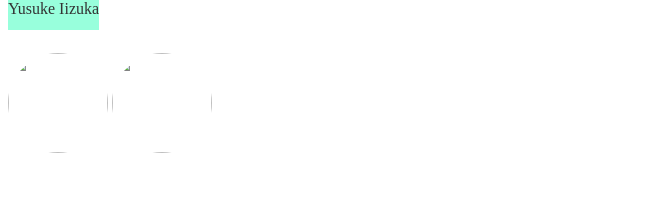
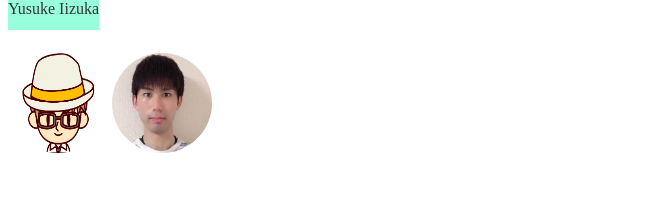
Before and after one commit to flee-style/fleestyle-yusuke-portofolio, a plain HTML site: page index.html in a window 1280 px wide. Shown: the top 203 px of the page, without its empty margins (0-665 px from the left). Drawn offline with Linux system fonts and the light colour scheme.

Commit message:
Update index.html

```diff
--- a/index.html
+++ b/index.html
@@ -20,8 +20,8 @@
 			<div class="row">
 				<div class="col-md-10">
 						<div class="images">
-							<img src="images/face-icon.png" class="img-responsive center-block">
-							<img src="images/face-principal.jpeg" class="img-responsive center-block">
+							<img src="face-icon.png" class="img-responsive center-block">
+							<img src="face-principal.jpeg" class="img-responsive center-block">
 						</div>
 					</div>
 			</div>
```
